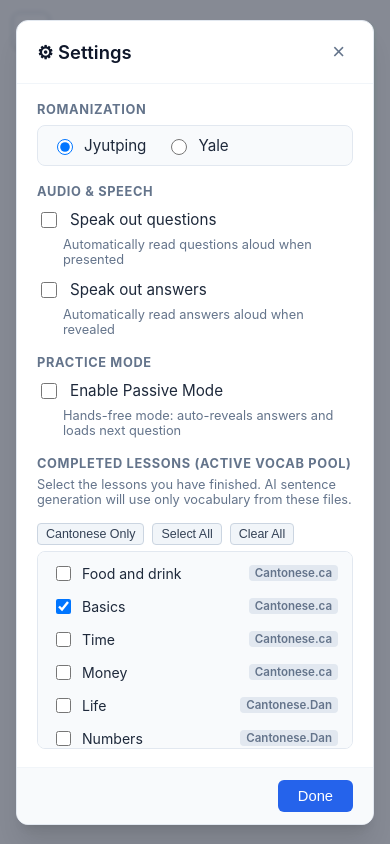
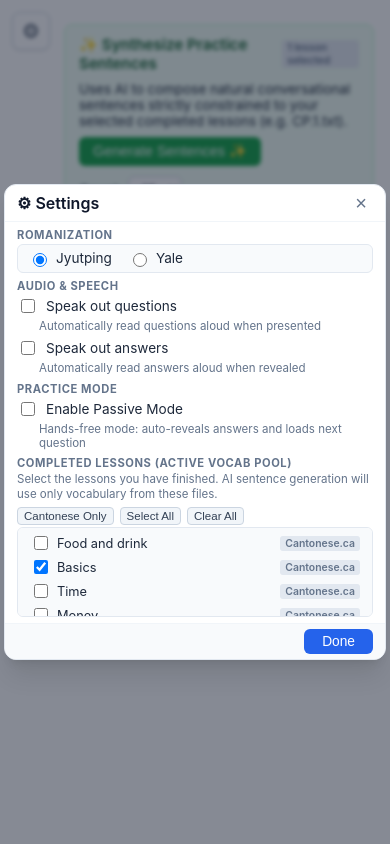
Before and after one commit to doonch/FlashType, a website: page Audio.html in a window 390 px wide. Both pictures are taken after a click on the button "Settings". Drawn offline with nearby package versions, Linux system fonts and the light colour scheme.

Commit message:
style: update UI layout and refine AI prompt
Adjust settings modal UI for better mobile responsiveness using dynamic units. Update server-side AI system prompt with stricter Cantonese grammar and question structure rules.

```diff
--- a/Audio.html
+++ b/Audio.html
@@ -103,7 +103,7 @@ $(document).ready(function(){
                 </label>
                 <div class="setting-desc">Automatically read questions aloud when presented</div>
 
-                <label class="setting-checkbox-label" style="margin-top: 4px;">
+                <label class="setting-checkbox-label" style="margin-top: 2px;">
                     <input type="checkbox" id="setting_speak_answers" onchange="onSettingChange()">
                     <span>Speak out answers</span>
                 </label>
@@ -132,7 +132,7 @@ $(document).ready(function(){
 
             <div class="setting-section">
                 <span class="setting-section-title">Completed Lessons (Active Vocab Pool)</span>
-                <div class="setting-desc" style="margin-left: 0; margin-bottom: 6px;">
+                <div class="setting-desc" style="margin-left: 0; margin-bottom: 2px;">
                     Select the lessons you have finished. AI sentence generation will use only vocabulary from these files.
                 </div>
                 <div class="batch-btn-row">
--- a/server.js
+++ b/server.js
@@ -60,9 +60,12 @@ STRICT CONSTRAINTS:
 2. Grammar & Particles: You may use standard spoken Cantonese functional particles if grammatically required for natural sentences (e.g., question particles like aa3, maa3, or locative marker hai2, or aspect markers like zo2 / gwo3 if appropriate).
 3. Natural Spoken Cantonese Word Order: Follow standard colloquial Cantonese syntax (e.g., [Time] [Subject] [Modal] [Location: hai2 + Place] [Verb] [Object] [Particle]).
 4. Jyutping Format: Provide exact standard Jyutping with numeric tone markers 1-6 attached to each syllable (e.g., "ngo5 soeng2 hai2 ngo5 dou6 sik6 je5"). Do not use diacritics/tone marks.
-5. Alternative answers: Provide 1-3 valid variations in Jyutping (such as alternative word order like time at the beginning, or interchangeable phrasing like soeng2 vs soeng2 jiu3) if naturally acceptable.
+5. Alternative answers: Provide 1-2 valid variations in Jyutping (such as alternative word choice, or interchangeable phrasing) if naturally acceptable.
 6. English format: Natural, clear English sentence prompt for flashcard practice.
 7. Traditional Chinese Characters: Provide standard Cantonese written characters (Hanzi) for the primary sentence in the "characters" property (e.g. "我想要喺我度食嘢").
+8. Yes/No questions should strictly follow the Cantonese structure: "verb not verb", for example: do you want? "nei5 soeng2 m4 soeng2", do you have? "nei5 jau5 mou5".
+9. Prefer the question final particle "aa3", except specifically in "(nei5) hou2 maa3".
+10. "Or": use "waak6 ze5" when making a statement, "ding6 hai6"/"jik1 waak6" when asking questions.
 
 Output JSON with an array of objects matching this exact structure:
 [
--- a/style.css
+++ b/style.css
@@ -113,13 +113,14 @@ body {
     left: 0;
     width: 100vw;
     height: 100vh;
+    height: 100dvh;
     background: rgba(15, 23, 42, 0.5);
     backdrop-filter: blur(2px);
     z-index: 2000;
     display: flex;
     align-items: center;
     justify-content: center;
-    padding: 16px;
+    padding: 10px 8px;
     box-sizing: border-box;
 }
 
@@ -128,7 +129,11 @@ body {
     border-radius: 12px;
     box-shadow: 0 20px 25px -5px rgba(0, 0, 0, 0.1), 0 8px 10px -6px rgba(0, 0, 0, 0.1);
     width: 100%;
-    max-width: 440px;
+    max-width: 420px;
+    max-height: calc(100vh - 20px);
+    max-height: calc(100dvh - 20px);
+    display: flex;
+    flex-direction: column;
     border: 1px solid #e2e8f0;
     overflow: hidden;
     animation: modalFadeIn 0.2s ease-out;
@@ -143,29 +148,30 @@ body {
     display: flex;
     align-items: center;
     justify-content: space-between;
-    padding: 16px 20px;
+    padding: 8px 16px;
     border-bottom: 1px solid #f1f5f9;
+    flex-shrink: 0;
 }
 
 .modal-header h3 {
     margin: 0;
-    font-size: 1.15rem;
+    font-size: 1rem;
     font-weight: 600;
     color: #0f172a;
     display: flex;
     align-items: center;
-    gap: 8px;
+    gap: 6px;
 }
 
 .modal-close-btn {
     background: transparent;
     border: none;
-    font-size: 22px;
+    font-size: 20px;
     line-height: 1;
     color: #64748b;
     cursor: pointer;
-    padding: 4px 8px;
-    border-radius: 6px;
+    padding: 2px 6px;
+    border-radius: 4px;
 }
 
 .modal-close-btn:hover {
@@ -174,43 +180,47 @@ body {
 }
 
 .modal-body {
-    padding: 18px 20px;
+    padding: 8px 16px;
     display: flex;
     flex-direction: column;
-    gap: 18px;
+    gap: 8px;
+    overflow-y: auto;
+    -webkit-overflow-scrolling: touch;
+    flex: 1 1 auto;
+    min-height: 0;
 }
 
 .setting-section {
     display: flex;
     flex-direction: column;
-    gap: 6px;
+    gap: 2px;
 }
 
 .setting-section-title {
-    font-size: 0.8rem;
+    font-size: 0.7rem;
     font-weight: 700;
     text-transform: uppercase;
     letter-spacing: 0.05em;
     color: #64748b;
-    margin-bottom: 2px;
+    margin-bottom: 0;
 }
 
 .setting-radio-group {
     display: flex;
-    gap: 20px;
+    gap: 16px;
     align-items: center;
     background: #f8fafc;
-    padding: 10px 14px;
-    border-radius: 8px;
+    padding: 5px 10px;
+    border-radius: 6px;
     border: 1px solid #e2e8f0;
 }
 
 .setting-radio-label {
     display: flex;
     align-items: center;
-    gap: 8px;
+    gap: 6px;
     cursor: pointer;
-    font-size: 0.95rem;
+    font-size: 0.85rem;
     color: #1e293b;
     user-select: none;
 }
@@ -218,72 +228,74 @@ body {
 .setting-checkbox-label {
     display: flex;
     align-items: center;
-    gap: 10px;
+    gap: 8px;
     cursor: pointer;
-    font-size: 0.95rem;
+    font-size: 0.85rem;
     color: #1e293b;
     user-select: none;
-    padding: 2px 0;
+    padding: 1px 0;
 }
 
 .setting-checkbox-label input[type="checkbox"],
 .setting-radio-label input[type="radio"] {
     cursor: pointer;
-    width: 16px;
-    height: 16px;
+    width: 14px;
+    height: 14px;
 }
 
 .setting-desc {
-    font-size: 0.8rem;
+    font-size: 0.72rem;
     color: #64748b;
-    margin-left: 26px;
-    margin-top: -2px;
+    margin-left: 22px;
+    margin-top: 0;
+    line-height: 1.25;
 }
 
 .setting-suboptions {
-    margin-left: 26px;
-    margin-top: 6px;
-    padding: 10px 12px;
+    margin-left: 22px;
+    margin-top: 2px;
+    padding: 5px 8px;
     background: #f8fafc;
     border-radius: 6px;
     border: 1px solid #e2e8f0;
     display: flex;
     flex-direction: column;
-    gap: 8px;
-    font-size: 0.88rem;
+    gap: 3px;
+    font-size: 0.8rem;
 }
 
 .setting-timeout-row {
     display: flex;
     align-items: center;
     justify-content: space-between;
-    gap: 10px;
+    gap: 8px;
 }
 
 .setting-timeout-input {
-    width: 60px;
-    padding: 4px 8px;
+    width: 50px;
+    padding: 2px 4px;
     border: 1px solid #cbd5e1;
     border-radius: 4px;
     text-align: right;
-    font-size: 0.9rem;
+    font-size: 0.82rem;
 }
 
 .modal-footer {
-    padding: 12px 20px;
+    padding: 7px 16px;
     background: #f8fafc;
     border-top: 1px solid #f1f5f9;
     display: flex;
     justify-content: flex-end;
+    flex-shrink: 0;
 }
 
 .modal-btn-primary {
     background: #2563eb;
     color: #ffffff;
     border: none;
-    padding: 8px 20px;
+    padding: 5px 18px;
     border-radius: 6px;
-    font-size: 0.92rem;
+    font-size: 0.86rem;
     font-weight: 500;
     cursor: pointer;
     transition: background-color 0.15s ease;
@@ -313,25 +325,25 @@ body {
 
 /* AI Sentence Generator & Completed Lessons in Settings */
 .lesson-checklist-container {
-    max-height: 180px;
+    max-height: 95px;
     overflow-y: auto;
     border: 1px solid #e2e8f0;
-    border-radius: 8px;
-    padding: 8px 10px;
+    border-radius: 6px;
+    padding: 4px 8px;
     background: #f8fafc;
     display: flex;
     flex-direction: column;
-    gap: 6px;
+    gap: 2px;
 }
 
 .lesson-check-item {
     display: flex;
     align-items: center;
-    gap: 8px;
-    font-size: 0.88rem;
+    gap: 6px;
+    font-size: 0.8rem;
     cursor: pointer;
     user-select: none;
-    padding: 3px 4px;
+    padding: 1px 4px;
     border-radius: 4px;
 }
 
@@ -340,33 +352,33 @@ body {
 }
 
 .lesson-check-item input[type="checkbox"] {
-    width: 15px;
-    height: 15px;
+    width: 14px;
+    height: 14px;
     cursor: pointer;
 }
 
 .lesson-check-category {
-    font-size: 0.72rem;
+    font-size: 0.65rem;
     font-weight: 600;
     color: #64748b;
     background: #e2e8f0;
-    padding: 1px 6px;
-    border-radius: 4px;
+    padding: 1px 5px;
+    border-radius: 3px;
     margin-left: auto;
 }
 
 .batch-btn-row {
     display: flex;
-    gap: 8px;
-    margin-top: 4px;
+    gap: 6px;
+    margin-top: 2px;
 }
 
 .btn-secondary-sm {
     background: #f1f5f9;
     border: 1px solid #cbd5e1;
     border-radius: 4px;
-    font-size: 0.78rem;
-    padding: 3px 8px;
+    font-size: 0.72rem;
+    padding: 2px 6px;
     cursor: pointer;
     color: #334155;
 }
@@ -430,3 +442,26 @@ body {
     font-size: 0.85rem;
     color: #b91c1c;
 }
+
+@media (max-height: 640px), (max-width: 480px) {
+    .modal-overlay {
+        padding: 4px;
+    }
+    .settings-modal-card {
+        max-height: calc(100dvh - 8px);
+        max-width: 98vw;
+    }
+    .modal-header {
+        padding: 6px 12px;
+    }
+    .modal-body {
+        padding: 6px 12px;
+        gap: 6px;
+    }
+    .lesson-checklist-container {
+        max-height: 80px;
+    }
+    .modal-footer {
+        padding: 5px 12px;
+    }
+}
```
Also changed, not shown: Flash.html (+2 -2 lines).
